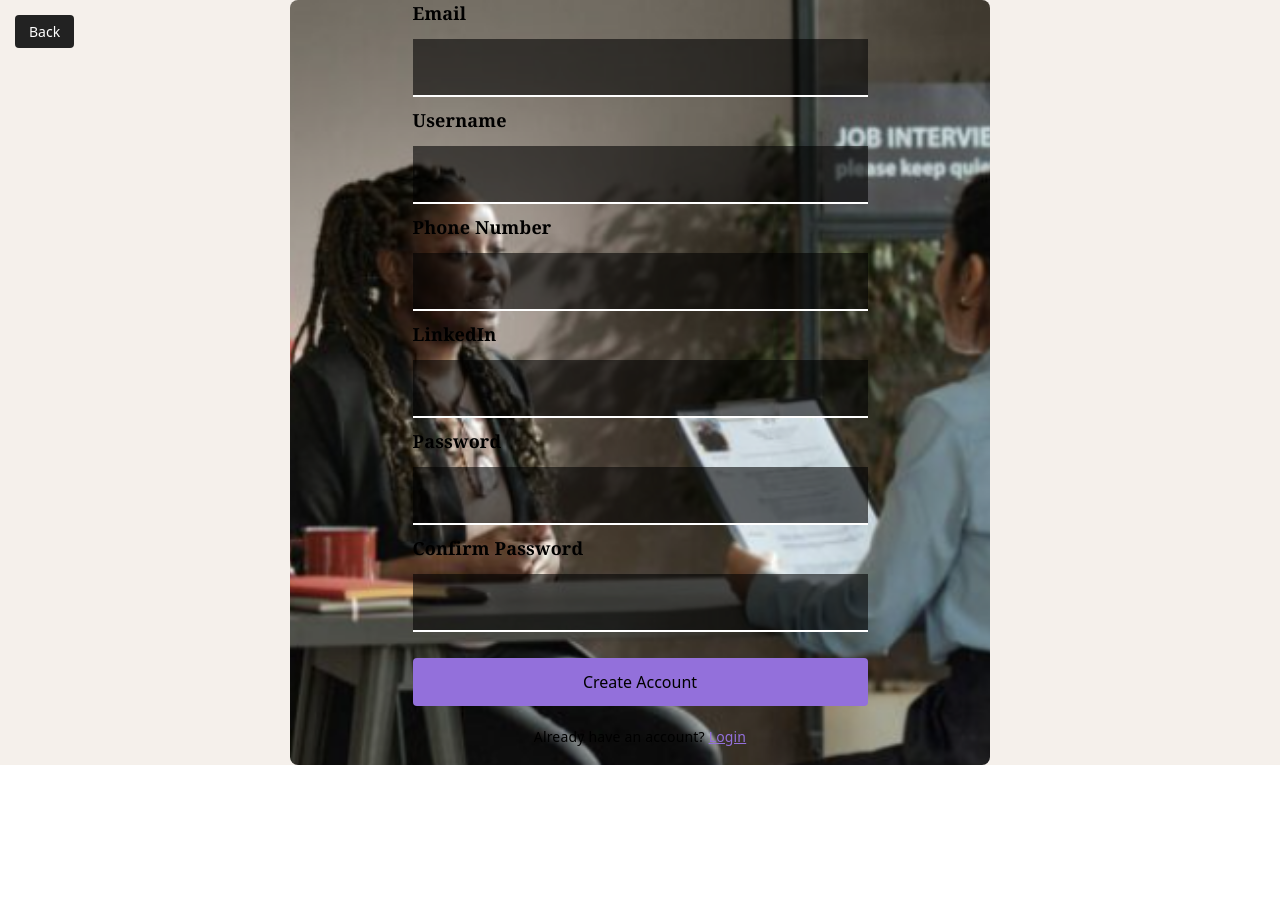
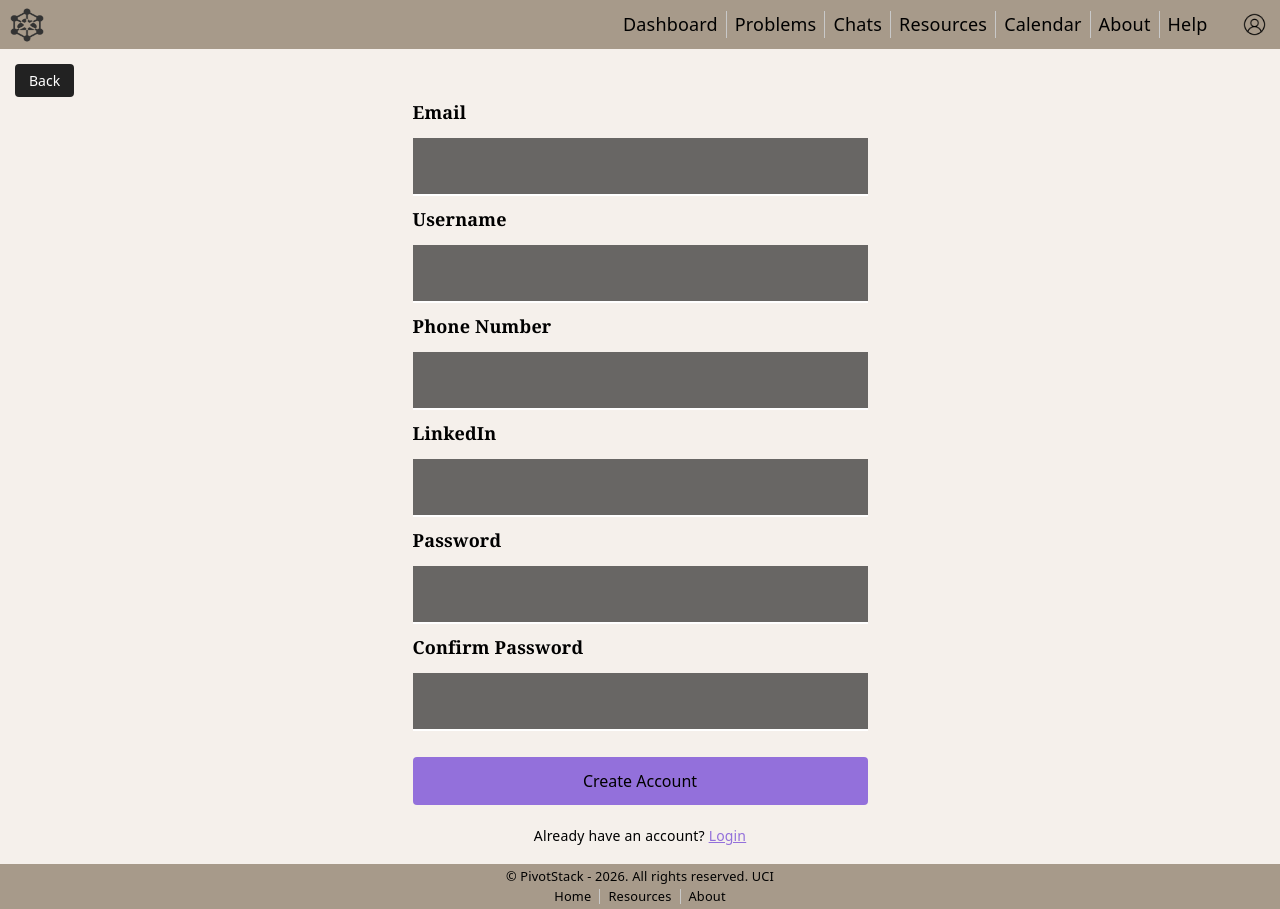
Before and after one commit to INF143Group/INF143Sp26Project, a React (Vite) app: page /create in a window 1280 px wide. Before the commit the page ends 800 px from the top, so only its background shows below. Built offline with nearby package versions, Linux system fonts and the light colour scheme.

Commit message:
Formatting and consistency improvements

```diff
--- a/Components/App.jsx
+++ b/Components/App.jsx
@@ -38,7 +38,7 @@ function App() {
                             <p className="text-white-50 m-0">Try a code problem today!</p>
                         </div>
                         <button className="btn btn-light btn-lg px-4 fw-semibold text-dark shadow-sm">
-                            <Nav.Link href="/login">Sign Up Now!</Nav.Link>
+                            <Nav.Link href="/create">Sign Up Now!</Nav.Link>
                         </button>
                     </div>
 
--- a/Components/Create.tsx
+++ b/Components/Create.tsx
@@ -2,8 +2,8 @@ import React, { useState } from "react";
 import { useNavigate } from "react-router-dom";
 import { supabase } from './supabase.js';
 import "../Styles/Login.css";
-import bgImage from "./assets/login-bg.png";
-import bgMain from "./assets/login-m.png";
+import NavBar from "./nav-bar";
+import Footer from "./footer";
 
 function Create() {
   const [email, setEmail] = useState("");
@@ -55,10 +55,15 @@ const handleCreate = async () => {
   };
 
   return (
-    <div className="login-wrapper" style={{ backgroundImage: `url(${bgMain})` }}>
+      <div style={{display: 'flex', flexDirection: 'column', overflowX: 'hidden',  minHeight: '100vh', background: '#f5f0eb'}}>
+
+      <div className={"div1"} id={"nav-bar"}>
+              <NavBar/>
+          </div>
+          <div className="login-wrapper" style={{paddingTop:"50px"}}>
               <button className="login-top-btn" onClick={() => navigate("/login")}>Back</button>
 
-      <div className="login-card" style={{ backgroundImage: `url(${bgImage})` }}>
+              <div className="login-card">
                   <div className="login-form">
 
                       <label className="login-label">Email</label>
@@ -95,10 +100,14 @@ const handleCreate = async () => {
               Login
             </span>
                       </p>
-
                   </div>
               </div>
           </div>
+          <div className="div6" id="bottom-nav-bar" >
+              <Footer/>
+          </div>
+      </div>
+
   );
 }
 
--- a/Components/Help.tsx
+++ b/Components/Help.tsx
@@ -1,5 +1,5 @@
-import React, { useState } from "react";
-import { useNavigate } from "react-router-dom";
+import React, {useState} from "react";
+import {useNavigate} from "react-router-dom";
 import "../Styles/Login.css";
 import NavBar from "./nav-bar";
 import Footer from "./footer.jsx";
@@ -15,7 +15,7 @@ function Help() {
   };
 
   return (
-    <div style={{ display: 'flex', flexDirection: 'column', overflowX: 'hidden'}}>
+      <div style={{display: 'flex', flexDirection: 'column', overflowX: 'hidden',  minHeight: '100vh', background: '#f5f0eb'}}>
       <div className={"div1"} id={"nav-bar"}>
         <NavBar/>
       </div>
@@ -24,10 +24,10 @@ function Help() {
         <div className="login-card">
           <div className="login-form">
           <textarea
-              placeholder="Write your problem......"
+              placeholder="How can we help?"
               value={problem}
               onChange={(e) => setProblem(e.target.value)}
-              style={{ height: "150px", resize: "none", paddingTop: "10px", color: "white" }}
+              style={{height: "150px", resize: "none", paddingTop: "10px",paddingLeft: "10px" ,color: "white"}}
           />
             <button className="login-submit-btn" onClick={handleSubmit}>
               Submit
--- a/Components/footer.jsx
+++ b/Components/footer.jsx
@@ -11,7 +11,7 @@ const NavLink = ({ href, children }) => (
 const Footer = () => (
     <Navbar data-bs-theme="dark" className="footer-navbar">
         <Container fluid className="flex-column justify-content-center align-items-center py-1 footer-container">
-            <span className="footer-copyright">© 2026 - Company, Inc. All rights reserved. UCI</span>
+            <span className="footer-copyright">© PivotStack - 2026. All rights reserved. UCI</span>
             <Nav className="justify-content-center footer-nav">
                 <NavLink href="/">Home</NavLink>
                 <NavLink href="/resources">Resources</NavLink>
```
Lines whose indentation alone changed are shown as unchanged.
